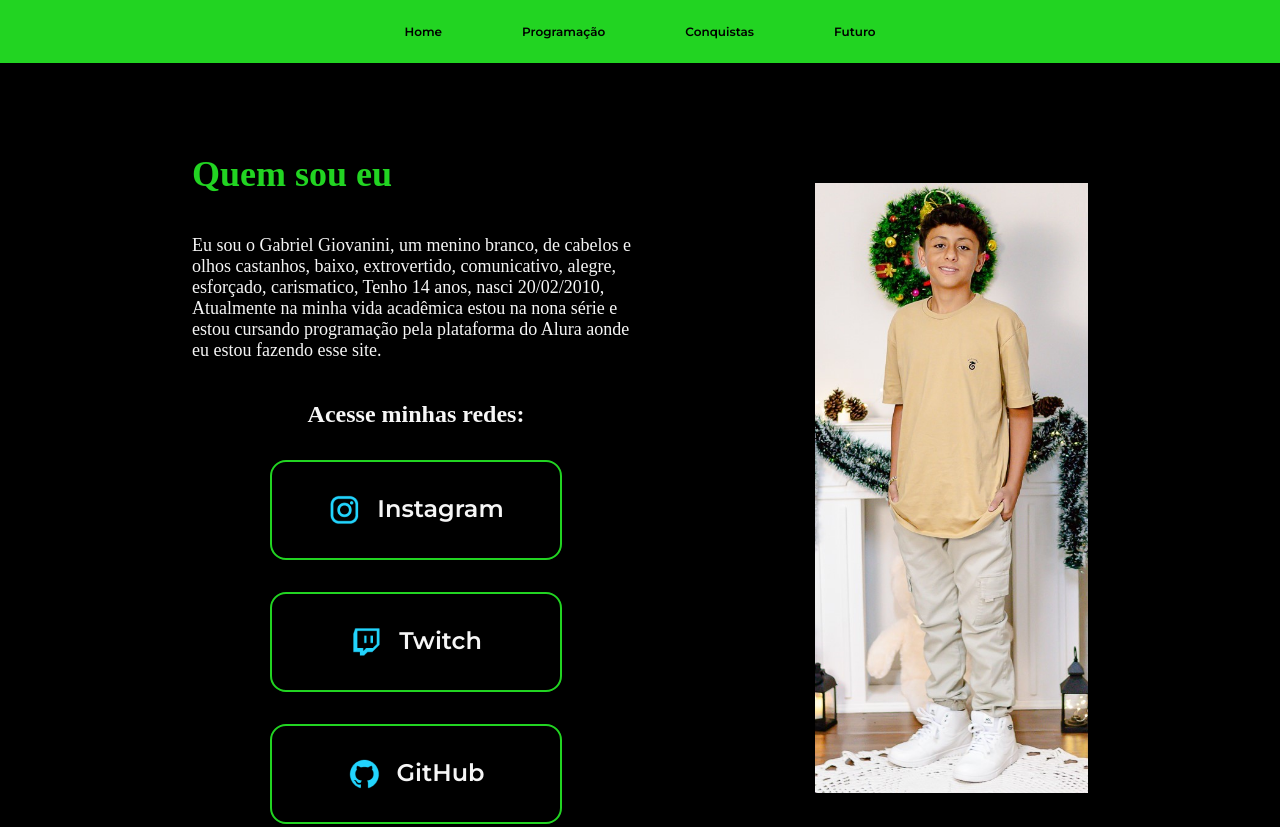
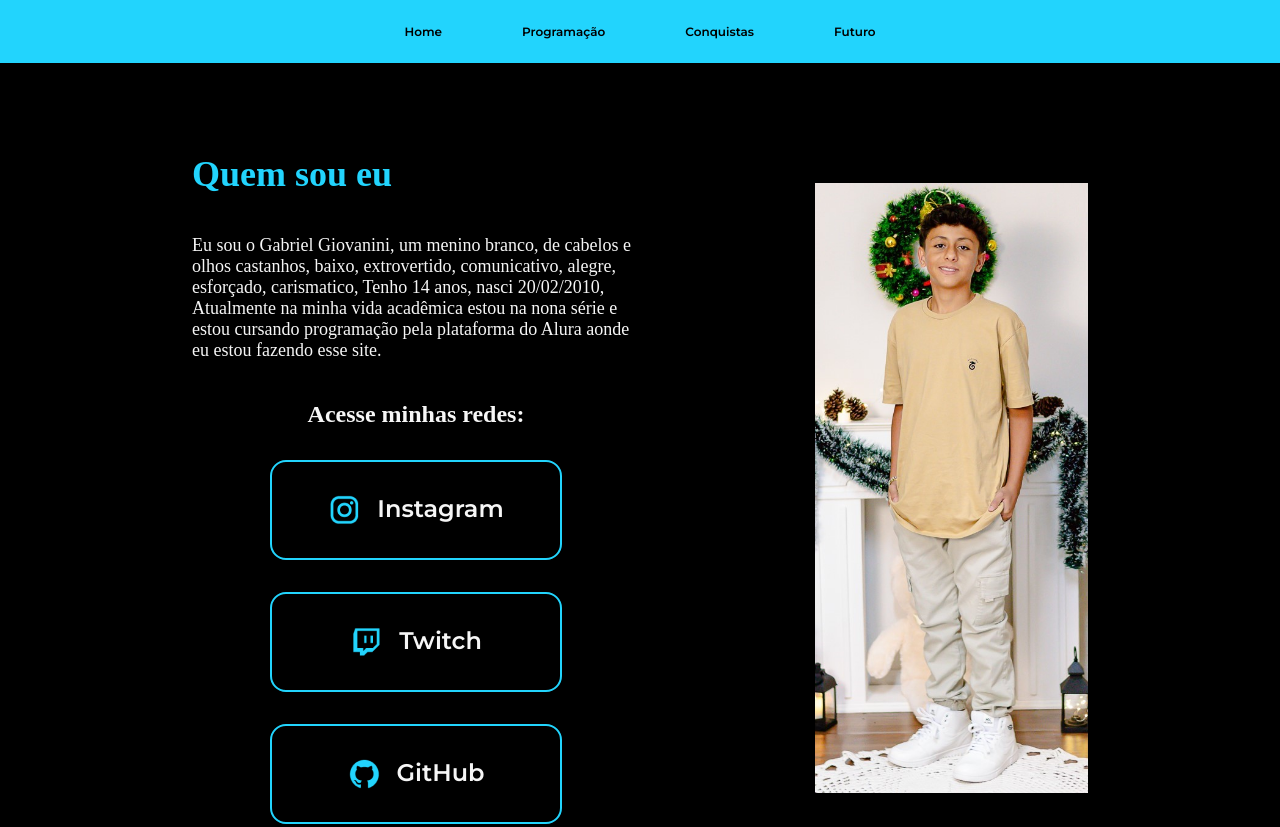
Before and after one commit to K1ngabriel/Meu-site, a plain HTML site: page index.html in a window 1280 px wide. Shown: the top 827 px of the page. Drawn offline with Linux system fonts and the light colour scheme.

Commit message:
Voltando ao normal

```diff
--- a/style/style.css
+++ b/style/style.css
@@ -3,7 +3,7 @@
 :root{
     --cor-primaria: #000000;
     --cor-secundaria: #f6f6f6;
-    --cor-terciaria: #22d422;
+    --cor-terciaria: #22d4fd;
 }
 
 * {
```
